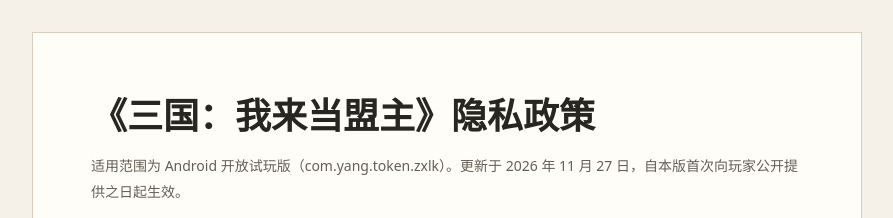
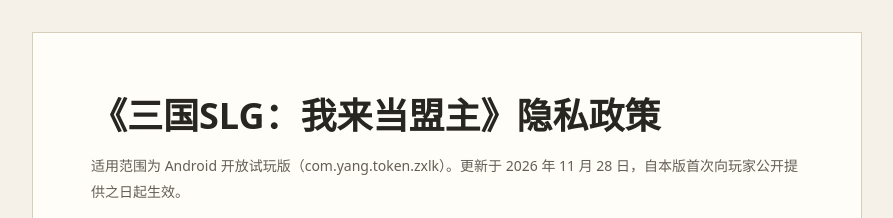
Before and after one commit to wcy-999/hanque-privacy, a plain HTML site: page mengzhu/index.html in a window 1280 px wide. Shown: the top 218 px of the page, without its empty margins (193-1086 px from the left). Drawn offline with Linux system fonts and the light colour scheme.

Commit message:
将隐私政策游戏名统一为《三国SLG：我来当盟主》

```diff
--- a/mengzhu/index.html
+++ b/mengzhu/index.html
@@ -1,7 +1,7 @@
 <!DOCTYPE html>
 <html lang="zh-CN"><head><meta charset="utf-8"/><meta name="viewport" content="width=device-width, initial-scale=1"/>
-<meta name="description" content="《三国：我来当盟主》Android 试玩版隐私政策，说明本机存档、同盟分享、自愿广告及信息管理方式。"/>
-<title>《三国：我来当盟主》隐私政策</title>
+<meta name="description" content="《三国SLG：我来当盟主》Android 试玩版隐私政策，说明本机存档、同盟分享、自愿广告及信息管理方式。"/>
+<title>《三国SLG：我来当盟主》隐私政策</title>
 <style>
 :root{color-scheme:light;--ink:#282621;--muted:#645f55;--accent:#79412b;--line:#d7cebc}
 *{box-sizing:border-box}html{scroll-padding-top:18px}body{margin:0;background:#f5f1e8;color:var(--ink);font:16px/1.8 system-ui,"Microsoft YaHei",sans-serif}
@@ -11,8 +11,8 @@ p{margin:8px 0}a{color:var(--accent);text-underline-offset:3px;overflow-wrap:any
 nav{display:flex;gap:5px 18px;flex-wrap:wrap;padding:12px 0;border-block:1px solid var(--line);font-size:14px}section{overflow-wrap:break-word}
 @media(max-width:600px){main{margin:0;border:0}h2{font-size:20px}}@media print{body,main{background:white}main{margin:0;padding:0;border:0}nav{display:none}h2,h3{break-after:avoid}}
 </style></head><body><main>
-<h1>《三国：我来当盟主》隐私政策</h1>
-<p class="meta">适用范围为 Android 开放试玩版（com.yang.token.zxlk）。更新于 2026 年 11 月 27 日，自本版首次向玩家公开提供之日起生效。</p>
+<h1>《三国SLG：我来当盟主》隐私政策</h1>
+<p class="meta">适用范围为 Android 开放试玩版（com.yang.token.zxlk）。更新于 2026 年 11 月 28 日，自本版首次向玩家公开提供之日起生效。</p>
 <p class="lead">个人开发者汪晨雨运营本游戏。建盟、招将和征战的进度保存在本机。观看激励广告是可选功能，可以直接返回游戏。有隐私问题，请联系 <a href="mailto:1900502733@qq.com">1900502733@qq.com</a>。</p>
 <nav aria-label="页内导航"><a href="#save">存档与分享</a><a href="#ad">广告与权限</a><a href="#sdk">第三方清单</a><a href="#storage">保存与安全</a><a href="#rights">管理信息</a><a href="#children">儿童与监护人</a></nav>
 <section id="save"><h2>存档和同盟分享</h2>
@@ -36,7 +36,7 @@ nav{display:flex;gap:5px 18px;flex-wrap:wrap;padding:12px 0;border-block:1px sol
 <p>开发者在中国境内处理收到的反馈，并限制对邮箱和反馈资料的访问。如需向境外提供个人信息，将依法说明接收方、用途和权利行使方式并履行适用手续。若发生个人信息安全事件，将及时补救，并按要求报告及通知受影响的玩家。</p>
 <p>通过 TapTap 下载游戏或使用平台账号、实名认证等平台服务时，平台依其政策处理相应信息。请在平台内管理相关资料。<a href="https://www.taptap.cn/doc/privacy-policy/">TapTap 隐私政策</a></p></section>
 <section id="rights"><h2>查阅、删除和撤回选择</h2>
-<p>在游戏的「存档」页面可载入或删除指定存档。删除该档会移除它的进度与解锁记录。要清除全部本机资料，可打开手机「设置 → 应用 → 三国：我来当盟主 → 存储 → 清除数据」。系统菜单名称可能略有差异。请先确认要保留的进度和副本。</p>
+<p>在游戏的「存档」页面可载入或删除指定存档。删除该档会移除它的进度与解锁记录。要清除全部本机资料，可打开手机「设置 → 应用 → 三国SLG：我来当盟主 → 存储 → 清除数据」。系统菜单名称可能略有差异。请先确认要保留的进度和副本。</p>
 <p>您可以随时停止选择观看广告。加载中返回会取消本次加载。要结束已启动的广告组件，可退出并在系统应用设置中强行停止游戏。清除本机数据仅作用于本设备；如需查询或删除服务商的记录，可通过上方隐私政策或联系开发者办理。</p>
 <p>您可通过 <a href="mailto:1900502733@qq.com">1900502733@qq.com</a> 申请查阅、复制、更正、补充、删除信息，撤回同意、限制处理或请求解释。请说明涉及的功能和大致时间。开发者仅在核验所需范围内请求补充资料，于十五个工作日内回复；如无法满足申请，会说明原因。您也可以依法投诉或寻求司法救济。</p></section>
 <section id="children"><h2>儿童及监护人的选择</h2>
```
